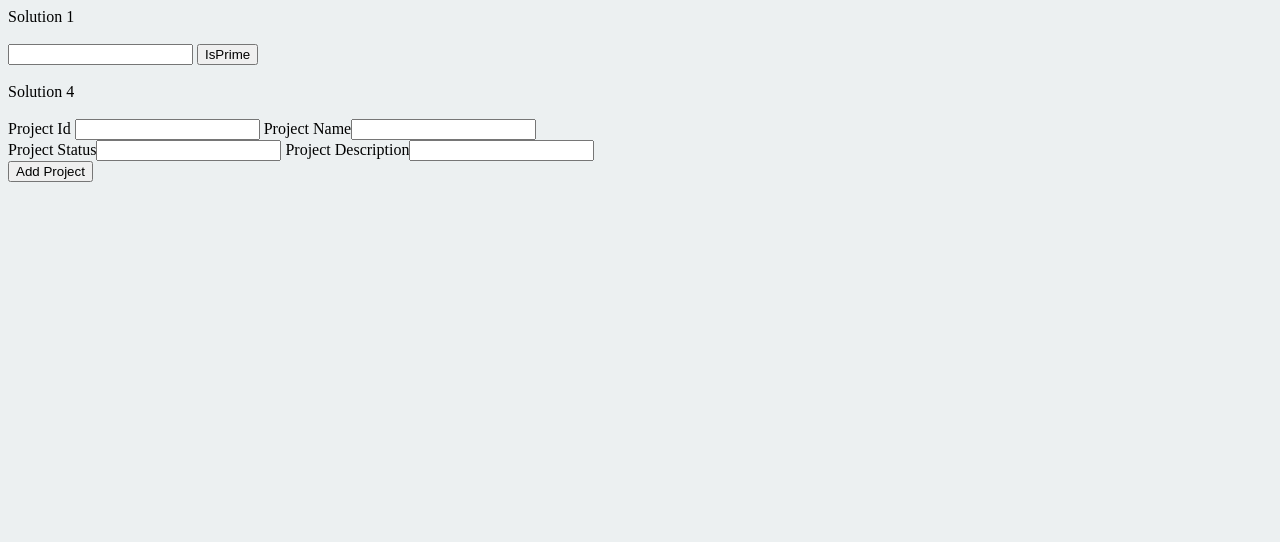
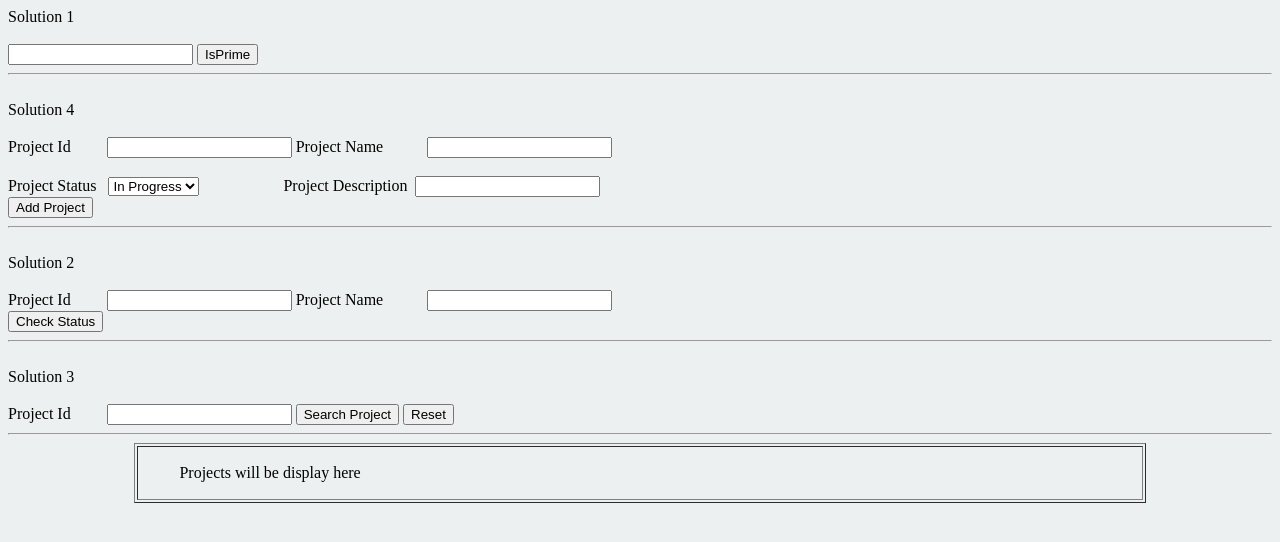
Before and after one commit to Abhishekrawat16/Assignment1, a plain HTML site: page index.html in a window 1280 px wide. Drawn offline with Linux system fonts and the light colour scheme.

Commit message:
Add files via upload

```diff
--- a/index.html
+++ b/index.html
@@ -13,16 +13,49 @@
       <button onclick="checkInput.isPrime()">IsPrime</button></br>
       <label id="output"></label>
   </div>
-
+  <hr/>
   <div id="ques4">
     </br> Solution 4 </br></br>
-    Project Id <input id="pid" type="number">
-    Project Name<input id="pname" type="text"></br>
-    Project Status<input id="pstatus" type="text">
-    Project Description<input id="pdesc" type="text"></br>
+    Project Id &emsp;&emsp;<input id="pid" type="number">
+    Project Name &emsp;&emsp;&ensp;<input id="pname" type="text"></br></br>
+    Project Status &ensp;<select id="pstatus">
+        <option value="inProgress">In Progress</option>
+        <option value="completed">Completed</option>
+    </select>&emsp;&emsp;&emsp;&emsp;&emsp;
+    Project Description &nbsp;<input id="pdesc" type="text"></br>
     <button onclick="view.addProject()">Add Project</button></br>
     <label id="ques4op"></label>
   </div>
+  <hr/>
+<div id="ques2">
+    </br> Solution 2 </br></br>
+    Project Id &emsp;&emsp;<input id="pidSol2" type="number">
+    Project Name &emsp;&emsp;&ensp;<input id="pnameSol2" type="text"></br>
+    <button onclick="view.checkStatus()">Check Status</button></br>
+    <label id="ques2op"></label>
+</div>
+<hr/>
+<div id="ques3">
+</br> Solution 3 </br></br>
+Project Id &emsp;&emsp;<input id="pidSol3" type="number">
+<button onclick="view.showReqProject()">Search Project</button>
+<button onclick="view.displayProjects()">Reset</button></br>
+
+<label id="ques3op"></label>
+</div>
+
+  <hr/>
+
+  <table border="1">
+    <tr>
+        <td height="40%" valign="top">
+            <ul>Projects will be display here
+
+            </ul>
+        </td>
+        </tr>
+</table>
+
     <script type="text/javascript" src="javascript/scripts.js"></script>
 </body>
 </html>
```
